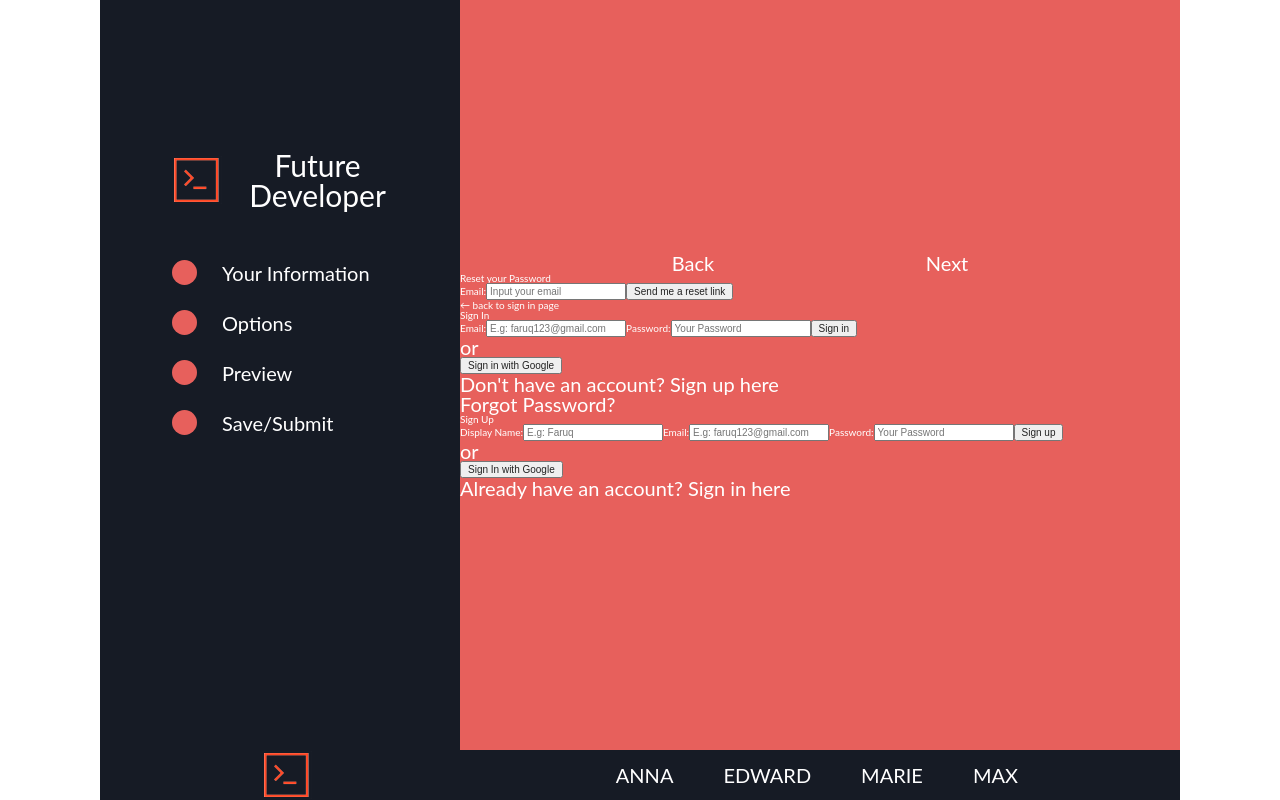
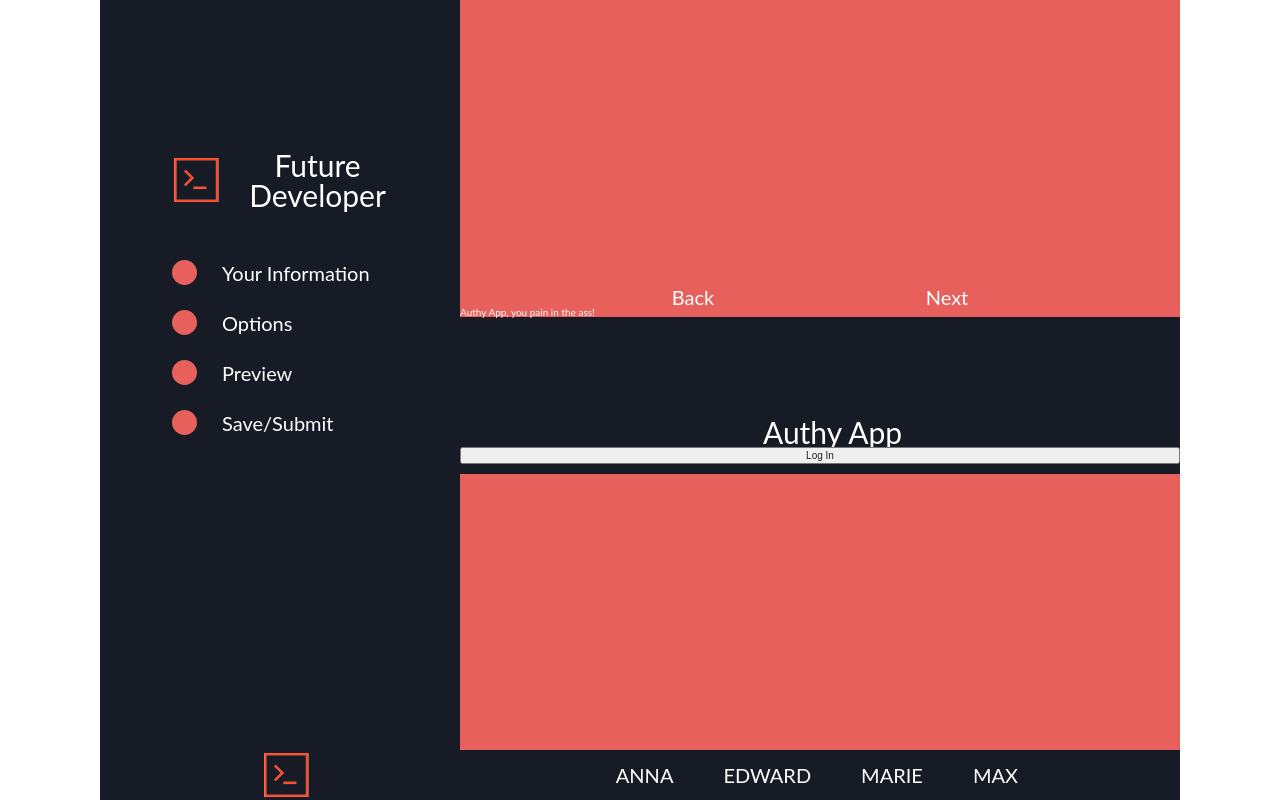
Before and after one commit to EdwardMaxMarieAnna/frontEndDeveloperComingSoon, a React (Create React App) app: page / in a window 1280 px wide. Built offline with nearby package versions, Linux system fonts and the light colour scheme; no server answers.

Commit message:
google login working

```diff
--- /dev/null
+++ b/src/Login.js
@@ -0,0 +1,61 @@
+import React, { Component } from 'react';
+import ReactDOM from 'react-dom';
+import firebase from './firebase.js';
+
+
+const provider = new firebase.auth.GoogleAuthProvider();
+const auth = firebase.auth();
+
+
+class Login extends Component {
+    constructor() {
+        super();
+        this.state = {
+            user: null
+        }
+    }
+
+    componentDidMount() {
+        auth.onAuthStateChanged((user) => {
+            if (user) {
+                this.setState({ user });
+            }
+        });
+    }
+
+    login = () => {
+        auth.signInWithPopup(provider)
+            .then((result) => {
+                const user = result.user;
+                this.setState({
+                    user
+                });
+            });
+    }
+
+    logout = () => {
+        auth.signOut()
+            .then(() => {
+                this.setState({
+                    user: null
+                });
+            });
+    }
+
+
+    render() {
+        return (
+            <div>
+                <h1>Authy App, you pain in the ass!</h1>
+                <header>
+                    <h1>Authy App</h1>
+                    {this.state.user ? <button onClick={this.logout}>Log Out</button> : <button onClick={this.login}>Log In</button>}
+                </header>
+            </div>
+        )
+    }
+
+
+}
+
+export default Login;
--- a/src/components/form/Form.js
+++ b/src/components/form/Form.js
@@ -5,6 +5,7 @@ import About from "../../About";
 import StyleOptions from "../../StyleOptions.js";
 import Application from "../../Application.js";
 import UserProvider from "../../UserProvider";
+import Login from "../../Login.js";
 import { BrowserRouter as Router, Route, Link } from "react-router-dom";
 
 class Form extends Component {
@@ -26,7 +27,9 @@ class Form extends Component {
       color: '',
       font: '',
       background: [],
-      backgroundSelected: ''
+      backgroundSelected: '',
+      // Login user save
+      user: null
     }
   }
 
@@ -112,10 +115,11 @@ class Form extends Component {
     return (
       <Router>
         <div className="formContainer">
-          <UserProvider>
+          {/* <UserProvider>
             <Application />
-          </UserProvider>
+          </UserProvider> */}
           {/* <Application /> */}
+          <Login />
           <nav>
             <Link to={this.handleBackButton}>Back</Link>
             {/* Piece of state to  */}
--- a/src/firebase.js
+++ b/src/firebase.js
@@ -3,20 +3,40 @@ import "firebase/auth";
 import "firebase/firestore";
 
 const API_KEY = process.env.REACT_APP_FIREBASE_API_KEY;
+const API_KEY_TWO = process.env.REACT_APP_FIREBASE_API_KEY_TWO;
 
 // Firebase Auth provides different methods of signing in, such as signInWithRedirect, which redirects the user to a new page, and signInWithPopup, which makes use of a pop-up.
 const provider = new firebase.auth.GoogleAuthProvider();
 
 // Your web app's Firebase configuration
+//  export const firebaseConfig = {
+//     apiKey: API_KEY,
+//     authDomain: "project6-84919.firebaseapp.com",
+//     databaseURL: "https://project6-84919.firebaseio.com",
+//     projectId: "project6-84919",
+//     storageBucket: "project6-84919.appspot.com",
+//     messagingSenderId: "644542789621",
+//     appId: "1:644542789621:web:bb1b3509cfa9d95f86d2bc"
+// };
+
+//For part Deux testing
+
 const firebaseConfig = {
-    apiKey: API_KEY,
-    authDomain: "project6-84919.firebaseapp.com",
-    databaseURL: "https://project6-84919.firebaseio.com",
-    projectId: "project6-84919",
-    storageBucket: "project6-84919.appspot.com",
-    messagingSenderId: "644542789621",
-    appId: "1:644542789621:web:bb1b3509cfa9d95f86d2bc"
+    apiKey: "AIzaSyAyCFFZDCmoIWU5jyljUXyxyj1EOIJRsIQ",
+    authDomain: "project6-two.firebaseapp.com",
+    databaseURL: "https://project6-two.firebaseio.com",
+    projectId: "project6-two",
+    storageBucket: "project6-two.appspot.com",
+    messagingSenderId: "459481245957",
+    appId: "1:459481245957:web:ae9894b25101f7e2c9af6c"
 };
+
+
+
+
+
+
+
 // Initialize Firebase
 firebase.initializeApp(firebaseConfig);
 
```
